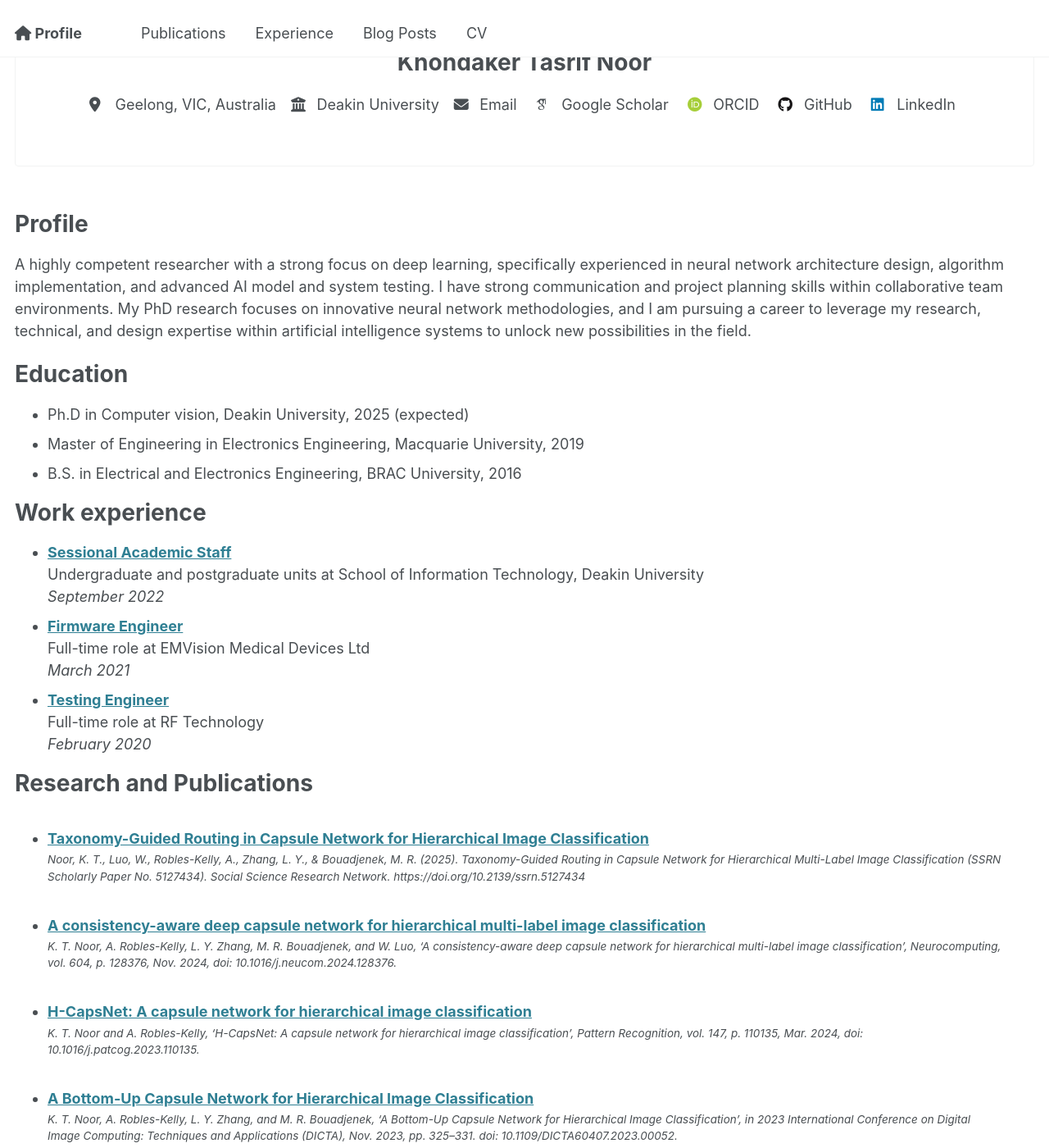
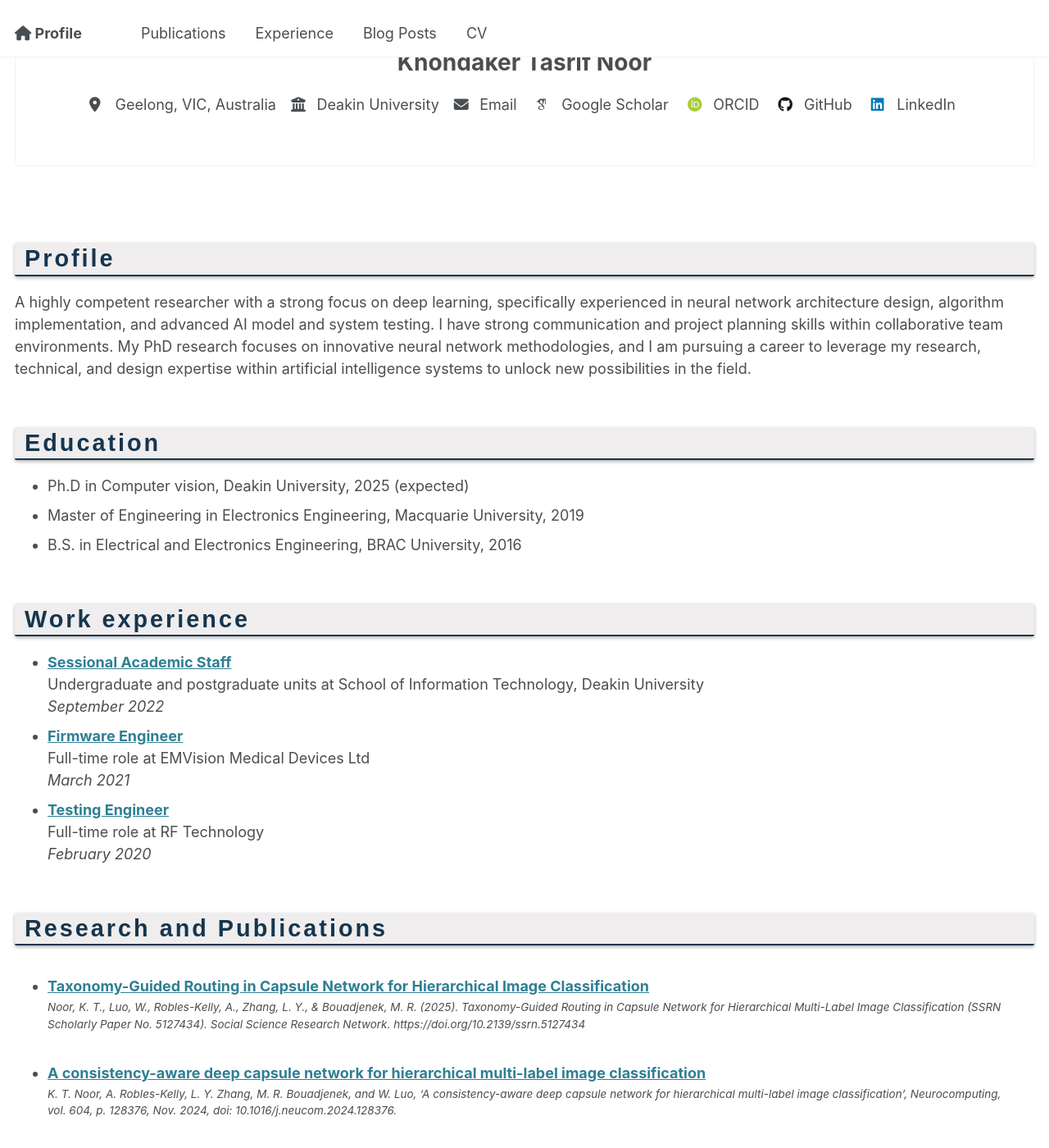
Before and after one commit to ktnoor/ktnoor.github.io, a Jekyll site: the page built from _pages/cv.md, in a window 1280 px wide and 1400 px high, scrolled down 369 px. Shown: the whole window at 82% size. Built offline with Jekyll 4.4.1, drawn with Linux system fonts in a browser that asks for light colours; some web fonts are replaced.

Commit message:
Enhance CV layout with custom styles for improved presentation; update section headings for better organization and readability.

```diff
--- a/_layouts/cv.html
+++ b/_layouts/cv.html
@@ -11,6 +11,25 @@ layout: default
     {% include breadcrumbs.html %}
   {% endunless %}
 {% endif %}
+
+<style>
+  .layout-cv h2 {
+    text-align: left;
+    font-size: 1.6em;
+    letter-spacing: 3px;
+    text-indent: 10px;
+    padding: 2px;
+    margin: 2em 0 2em 0;
+    border-radius: 2px;
+    box-shadow: 0 2px 4px rgba(0,0,0,0.3);
+    font-family: Arial, Helvetica, sans-serif;
+    background: #efeded;
+    border-bottom: 2px solid #16354e;
+    padding-bottom: 2px;
+    margin-bottom: 2px;
+    color: #16354e;
+  }
+</style>
 
 <div id="main" role="main" class="layout-cv">
   <!-- Author profile at the top for CV page (without bio) -->
--- a/_pages/cv.md
+++ b/_pages/cv.md
@@ -10,32 +10,32 @@ redirect_from:
 {% include base_path %}
 
 
-Profile
-======
+## Profile
+
 A highly competent researcher with a strong focus on deep learning, specifically experienced in neural network architecture design, algorithm implementation, and advanced AI model and system testing. I have strong communication and project planning skills within collaborative team environments. My PhD research focuses on innovative neural network methodologies, and I am pursuing a career to leverage my research, technical, and design expertise within artificial intelligence systems to unlock new possibilities in the field.
 
-Education
-======
+## Education
+
 * Ph.D in Computer vision, Deakin University, 2025 (expected)
 * Master of Engineering in Electronics Engineering, Macquarie University, 2019
 * B.S. in Electrical and Electronics Engineering, BRAC University, 2016
 
-Work experience
-======
+## Work experience
+
   <ul>
     {% for post in site.experience reversed %}
       {% include experience-single.html %}
     {% endfor %}
   </ul>
 
-Research and Publications
-======
+## Research and Publications
+
   <ul>{% for post in site.publications reversed %}
     {% include archive-single-cv.html %}
   {% endfor %}</ul>
 
-Skills and Expertise
-======
+## Skills and Expertise
+
 **Software and Technical Skills**
 - **Documentation and Office Tools**: Proficient with Microsoft Office (Word, Excel, PowerPoint, Access, Project) and LaTeX for professional documentation and record keeping.
 
@@ -82,8 +82,8 @@ Skills and Expertise
 - **RF Implementation and Regulatory Compliance**: Hands-on experience in designing, testing, and analysing RF modules, including regression testing and certification procedures to meet regional regulatory standards.
 - **Project Management**: Proficient in planning, coordination, and execution of academic and professional projects, ensuring timely delivery and quality outcomes.
 
-Additional Information
-======
+## Additional Information
+
 - Successfully participated and completed *Empowering Innovative Leaders Program, (2024)* at Deakin University.
 
 - **Certifications**:
@@ -98,8 +98,8 @@ Additional Information
 
 - **Peer Reviewer:** Reviewed papers for conferences such as KSEM, AICCSA, ECAI, PAKDD and journals such as Pattern Recognition, Information fusion, Neurocomputing, Neural computing and applications, and MethodsX. The updated list of my peer reviews can be found [here](https://orcid.org/0000-0002-4259-9539#:~:text=Peer%20review%20(16%20reviews%C2%A0for%207%20publications/grants)).
 
-References
-======
+## References
+
 - Dr. Wei Luo, Deakin University, Australia
 - Prof. Antonio Robles-Kelly, Deakin University, Australia
 - Dr. Mohamed R. Bouadjenek, Deakin University, Australia
```
Also changed, not shown: _pages/year-archive.html (+42 -7 lines).
